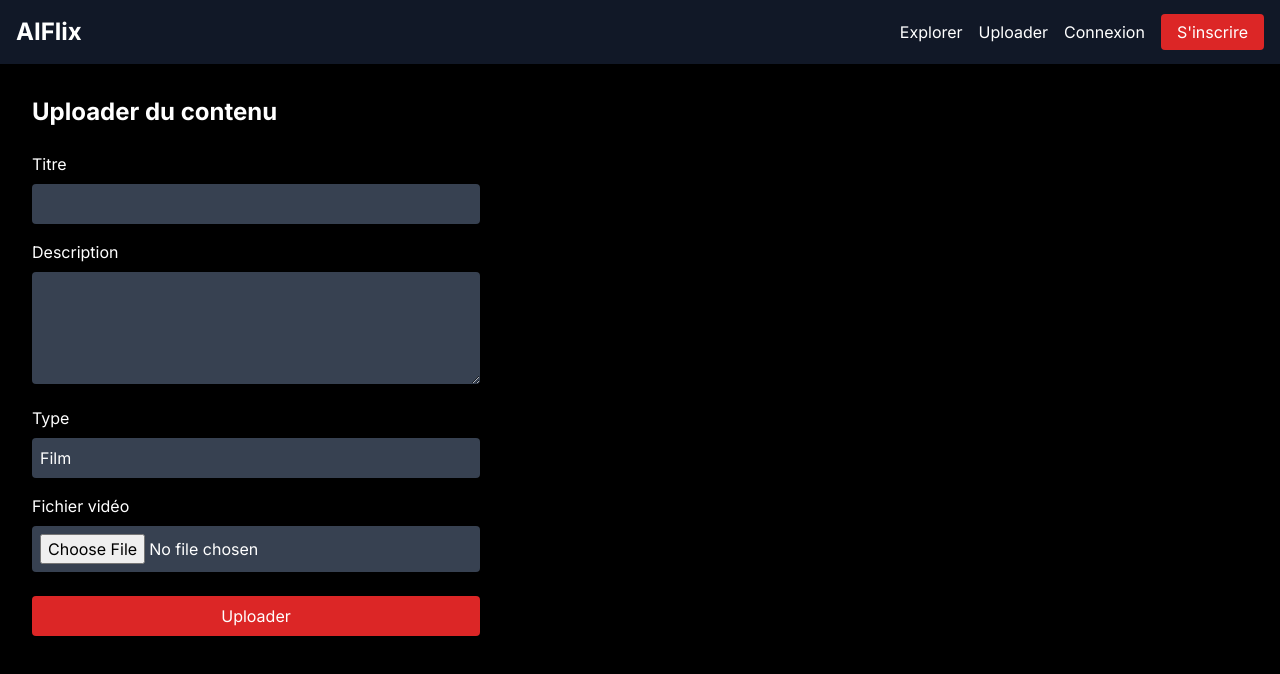
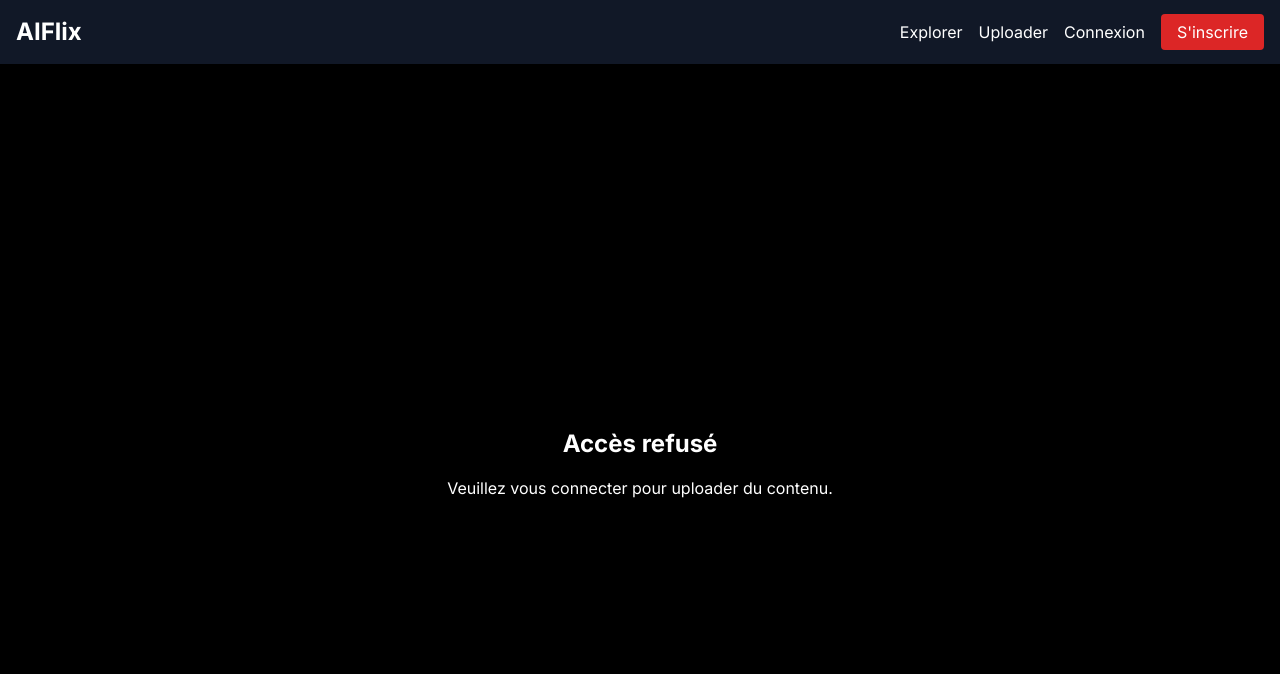
Before and after one commit to biloute593/AIFLIX, a Next.js app: page /upload in a window 1280 px wide. Shown: the top 674 px of the page. Built offline with nearby package versions, Linux system fonts and the light colour scheme; no server answers.

Commit message:
chore: replace bcrypt with bcryptjs for serverless compatibility; update imports

```diff
--- a/src/app/api/contents/route.ts
+++ b/src/app/api/contents/route.ts
@@ -1,8 +1,18 @@
 import { NextResponse } from 'next/server'
-import { contentsContainer } from '@/lib/azure'
+import { getContentsContainer } from '@/lib/azure'
 
 export async function GET() {
+  // Skip database operations during build time
+  if (!process.env.AZURE_COSMOS_CONNECTION_STRING) {
+    return NextResponse.json({ contents: [] }, { status: 200 })
+  }
+
   try {
+    const contentsContainer = getContentsContainer()
+    if (!contentsContainer) {
+      return NextResponse.json({ error: 'Database connection failed' }, { status: 500 })
+    }
+
     const { resources: contents } = await contentsContainer.items
       .query({
         query: 'SELECT * FROM c ORDER BY c.createdAt DESC'
--- a/src/app/api/login/route.ts
+++ b/src/app/api/login/route.ts
@@ -1,9 +1,21 @@
 import { NextRequest, NextResponse } from 'next/server'
-import { usersContainer } from '@/lib/azure'
+import { getUsersContainer } from '@/lib/azure'
+import bcrypt from 'bcryptjs'
+import { generateToken } from '@/lib/auth'
 
 export async function POST(request: NextRequest) {
+  // Prevent execution during build time
+  if (!process.env.AZURE_COSMOS_CONNECTION_STRING) {
+    return NextResponse.json({ error: 'Service temporarily unavailable' }, { status: 503 })
+  }
+
   try {
     const { email, password } = await request.json()
+
+    const usersContainer = getUsersContainer()
+    if (!usersContainer) {
+      return NextResponse.json({ error: 'Database connection failed' }, { status: 500 })
+    }
 
     const { resources: users } = await usersContainer.items
       .query({
@@ -18,19 +30,28 @@ export async function POST(request: NextRequest) {
 
     const user = users[0]
 
-    // In production, compare hashed password
-    if (user.password !== password) {
+    // Compare hashed password
+    const isValidPassword = await bcrypt.compare(password, user.password)
+    if (!isValidPassword) {
       return NextResponse.json({ error: 'Invalid password' }, { status: 401 })
     }
 
-    // Create session (simplified)
-    const session = {
+    // Generate JWT token
+    const token = generateToken({
       userId: user.id,
       email: user.email,
       name: user.name
-    }
+    })
 
-    return NextResponse.json({ message: 'Login successful', session }, { status: 200 })
+    return NextResponse.json({
+      message: 'Login successful',
+      token,
+      user: {
+        id: user.id,
+        email: user.email,
+        name: user.name
+      }
+    }, { status: 200 })
   } catch (error) {
     console.error('Login error:', error)
     return NextResponse.json({ error: 'Internal server error' }, { status: 500 })
--- a/src/app/api/register/route.ts
+++ b/src/app/api/register/route.ts
@@ -1,9 +1,20 @@
 import { NextRequest, NextResponse } from 'next/server'
-import { usersContainer } from '@/lib/azure'
+import { getUsersContainer } from '@/lib/azure'
+import bcrypt from 'bcryptjs'
 
 export async function POST(request: NextRequest) {
+  // Skip database operations during build time
+  if (!process.env.AZURE_COSMOS_CONNECTION_STRING) {
+    return NextResponse.json({ error: 'Service unavailable during build' }, { status: 503 })
+  }
+
   try {
     const { name, email, password } = await request.json()
+
+    const usersContainer = getUsersContainer()
+    if (!usersContainer) {
+      return NextResponse.json({ error: 'Database connection failed' }, { status: 500 })
+    }
 
     // Check if user exists
     const { resources: existingUsers } = await usersContainer.items
@@ -17,12 +28,16 @@ export async function POST(request: NextRequest) {
       return NextResponse.json({ error: 'User already exists' }, { status: 400 })
     }
 
+    // Hash password
+    const saltRounds = 10
+    const hashedPassword = await bcrypt.hash(password, saltRounds)
+
     // Create user
     const user = {
       id: Date.now().toString(),
       name,
       email,
-      password, // In production, hash the password
+      password: hashedPassword,
       createdAt: new Date().toISOString()
     }
 
--- a/src/app/api/upload/route.ts
+++ b/src/app/api/upload/route.ts
@@ -1,17 +1,33 @@
 import { NextRequest, NextResponse } from 'next/server'
-import { contentsContainer, containerClient } from '@/lib/azure'
+import { getContentsContainer, getContainerClient } from '@/lib/azure'
+import { getUserFromRequest } from '@/lib/auth'
 
 export async function POST(request: NextRequest) {
+  // Prevent execution during build time
+  if (!process.env.AZURE_COSMOS_CONNECTION_STRING) {
+    return NextResponse.json({ error: 'Service temporarily unavailable' }, { status: 503 })
+  }
+
   try {
+    // Verify JWT token
+    const user = getUserFromRequest(request)
+    if (!user) {
+      return NextResponse.json({ error: 'Unauthorized' }, { status: 401 })
+    }
+
     const formData = await request.formData()
     const title = formData.get('title') as string
     const description = formData.get('description') as string
     const type = formData.get('type') as string
     const file = formData.get('file') as File
-    const userId = formData.get('userId') as string
 
     if (!file) {
       return NextResponse.json({ error: 'No file provided' }, { status: 400 })
+    }
+
+    const containerClient = getContainerClient()
+    if (!containerClient) {
+      return NextResponse.json({ error: 'Storage connection failed' }, { status: 500 })
     }
 
     // Upload to Azure Blob Storage
@@ -29,6 +45,11 @@ export async function POST(request: NextRequest) {
 
     const videoUrl = blockBlobClient.url
 
+    const contentsContainer = getContentsContainer()
+    if (!contentsContainer) {
+      return NextResponse.json({ error: 'Database connection failed' }, { status: 500 })
+    }
+
     // Save to Cosmos DB
     const content = {
       id: Date.now().toString(),
@@ -36,7 +57,7 @@ export async function POST(request: NextRequest) {
       description,
       type,
       videoUrl,
-      userId,
+      userId: user.userId,
       createdAt: new Date().toISOString()
     }
 
--- a/src/app/browse/page.tsx
+++ b/src/app/browse/page.tsx
@@ -1,3 +1,5 @@
+'use client'
+
 import ContentCard from '@/components/ContentCard'
 import { useEffect, useState } from 'react'
 
--- a/src/app/login/page.tsx
+++ b/src/app/login/page.tsx
@@ -1,7 +1,6 @@
 'use client'
 
 import { useState } from 'react'
-import { signIn } from 'next-auth/react'
 import Link from 'next/link'
 
 export default function Login() {
--- a/src/app/upload/page.tsx
+++ b/src/app/upload/page.tsx
@@ -1,19 +1,18 @@
 'use client'
 
 import { useState } from 'react'
+import { useAuth } from '@/contexts/AuthContext'
 
 export default function Upload() {
   const [title, setTitle] = useState('')
   const [description, setDescription] = useState('')
   const [type, setType] = useState('movie')
   const [file, setFile] = useState<File | null>(null)
+  const { user, getAuthHeaders } = useAuth()
 
   const handleSubmit = async (e: React.FormEvent) => {
     e.preventDefault()
-    if (!file) return
-
-    const session = JSON.parse(localStorage.getItem('session') || '{}')
-    if (!session.userId) {
+    if (!file || !user) {
       alert('Veuillez vous connecter')
       return
     }
@@ -23,11 +22,11 @@ export default function Upload() {
     formData.append('description', description)
     formData.append('type', type)
     formData.append('file', file)
-    formData.append('userId', session.userId)
 
     try {
       const response = await fetch('/api/upload', {
         method: 'POST',
+        headers: getAuthHeaders(),
         body: formData,
       })
 
@@ -42,6 +41,17 @@ export default function Upload() {
       console.error('Upload error:', error)
       alert('Erreur lors de l\'upload')
     }
+  }
+
+  if (!user) {
+    return (
+      <div className="min-h-screen bg-black text-white p-8 flex items-center justify-center">
+        <div className="text-center">
+          <h1 className="text-2xl font-bold mb-4">Accès refusé</h1>
+          <p>Veuillez vous connecter pour uploader du contenu.</p>
+        </div>
+      </div>
+    )
   }
 
   return (
--- a/src/app/watch/[id]/page.tsx
+++ b/src/app/watch/[id]/page.tsx
@@ -1,3 +1,5 @@
+'use client'
+
 import { notFound } from 'next/navigation'
 import ReactPlayer from 'react-player'
 
--- a/src/contexts/AuthContext.tsx
+++ b/src/contexts/AuthContext.tsx
@@ -1,17 +1,31 @@
 'use client'
 
 import { createContext, useContext, useEffect, useState, ReactNode } from 'react'
-import { User, onAuthStateChanged } from 'firebase/auth'
-import { auth } from '@/lib/firebase'
+
+interface User {
+  id: string
+  email: string
+  name: string
+}
 
 interface AuthContextType {
   user: User | null
+  token: string | null
   loading: boolean
+  login: (email: string, password: string) => Promise<boolean>
+  register: (name: string, email: string, password: string) => Promise<boolean>
+  logout: () => void
+  getAuthHeaders: () => Record<string, string>
 }
 
 const AuthContext = createContext<AuthContextType>({
   user: null,
+  token: null,
   loading: true,
+  login: async () => false,
+  register: async () => false,
+  logout: () => {},
+  getAuthHeaders: () => ({}),
 })
 
 export function useAuth() {
@@ -24,19 +38,81 @@ interface AuthProviderProps {
 
 export function AuthProvider({ children }: AuthProviderProps) {
   const [user, setUser] = useState<User | null>(null)
+  const [token, setToken] = useState<string | null>(null)
   const [loading, setLoading] = useState(true)
 
   useEffect(() => {
-    const unsubscribe = onAuthStateChanged(auth, (user) => {
-      setUser(user)
-      setLoading(false)
-    })
+    // Check if user is logged in (from localStorage)
+    const savedToken = localStorage.getItem('aiflix-token')
+    const savedUser = localStorage.getItem('aiflix-user')
 
-    return unsubscribe
+    if (savedToken && savedUser) {
+      setToken(savedToken)
+      setUser(JSON.parse(savedUser))
+    }
+    setLoading(false)
   }, [])
 
+  const login = async (email: string, password: string): Promise<boolean> => {
+    try {
+      const response = await fetch('/api/login', {
+        method: 'POST',
+        headers: { 'Content-Type': 'application/json' },
+        body: JSON.stringify({ email, password }),
+      })
+
+      if (response.ok) {
+        const data = await response.json()
+        const userData = { id: data.user.id, email: data.user.email, name: data.user.name }
+        setUser(userData)
+        setToken(data.token)
+        localStorage.setItem('aiflix-user', JSON.stringify(userData))
+        localStorage.setItem('aiflix-token', data.token)
+        return true
+      }
+      return false
+    } catch (error) {
+      console.error('Login error:', error)
+      return false
+    }
+  }
+
+  const register = async (name: string, email: string, password: string): Promise<boolean> => {
+    try {
+      const response = await fetch('/api/register', {
+        method: 'POST',
+        headers: { 'Content-Type': 'application/json' },
+        body: JSON.stringify({ name, email, password }),
+      })
+
+      if (response.ok) {
+        const data = await response.json()
+        // After registration, user needs to login to get token
+        return true
+      }
+      return false
+    } catch (error) {
+      console.error('Register error:', error)
+      return false
+    }
+  }
+
+  const logout = () => {
+    setUser(null)
+    setToken(null)
+    localStorage.removeItem('aiflix-user')
+    localStorage.removeItem('aiflix-token')
+  }
+
+  const getAuthHeaders = (): Record<string, string> => {
+    if (token) {
+      return { Authorization: `Bearer ${token}` }
+    }
+    return {}
+  }
+
   return (
-    <AuthContext.Provider value={{ user, loading }}>
+    <AuthContext.Provider value={{ user, token, loading, login, register, logout, getAuthHeaders }}>
       {children}
     </AuthContext.Provider>
   )
--- a/src/lib/firebase.ts
+++ b/src/lib/firebase.ts
@@ -1,23 +1,8 @@
-import { initializeApp } from 'firebase/app'
-import { getAuth } from 'firebase/auth'
-import { getFirestore } from 'firebase/firestore'
-import { getStorage } from 'firebase/storage'
+// Firebase configuration - migrated to Azure
+// This file is kept for compatibility but Firebase is no longer used
 
-const firebaseConfig = {
-  apiKey: process.env.NEXT_PUBLIC_FIREBASE_API_KEY,
-  authDomain: process.env.NEXT_PUBLIC_FIREBASE_AUTH_DOMAIN,
-  projectId: process.env.NEXT_PUBLIC_FIREBASE_PROJECT_ID,
-  storageBucket: process.env.NEXT_PUBLIC_FIREBASE_STORAGE_BUCKET,
-  messagingSenderId: process.env.NEXT_PUBLIC_FIREBASE_MESSAGING_SENDER_ID,
-  appId: process.env.NEXT_PUBLIC_FIREBASE_APP_ID,
-}
+export const auth = null
+export const db = null
+export const storage = null
 
-// Initialize Firebase
-const app = initializeApp(firebaseConfig)
-
-// Initialize Firebase services
-export const auth = getAuth(app)
-export const db = getFirestore(app)
-export const storage = getStorage(app)
-
-export default app
+export default null
```
Also changed, not shown: package.json (+13 -8 lines), src/lib/azure.ts (+60 -16 lines), 2 other files (tests, documents, lock files or other folders).
